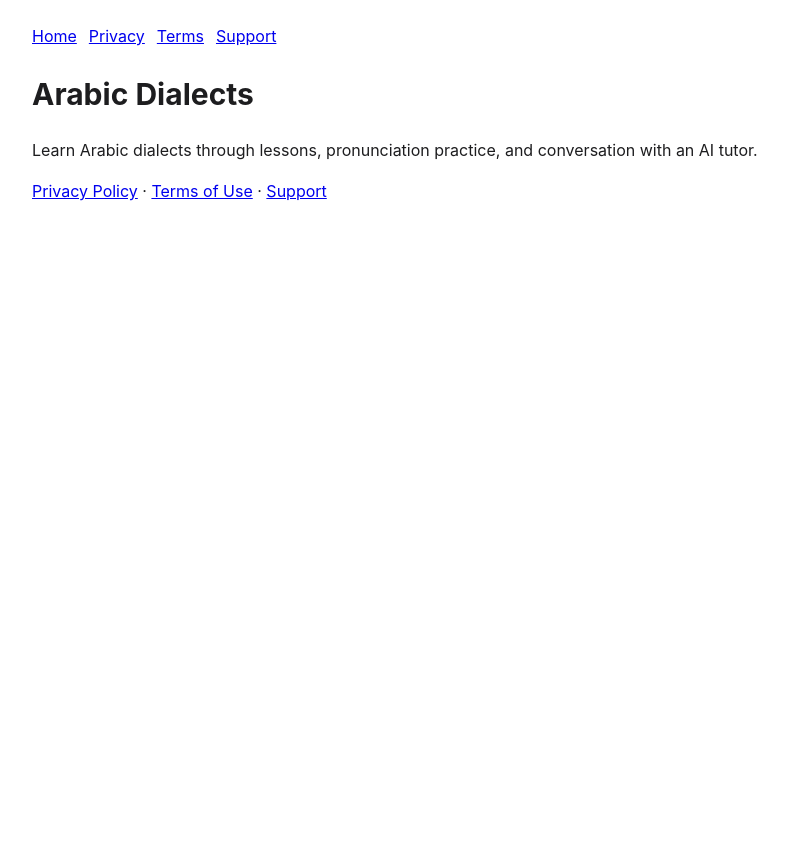
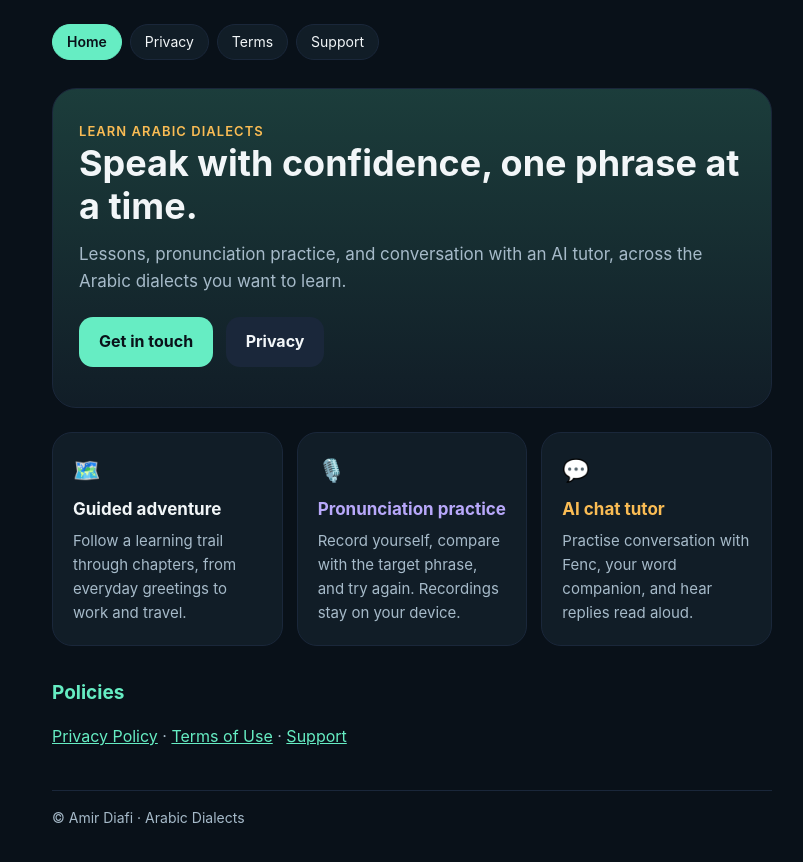
Before and after one commit to AmirDiafi/amirdiafi.github.io, a plain HTML site: page arabic-dialects/index.html in a window 1280 px wide. Shown: the whole page, without its empty margins (228-1031 px from the left). Before the commit the page ends 800 px from the top, so only its background shows below. Drawn offline with Linux system fonts and the light colour scheme.

Commit message:
Style Arabic Dialects pages with app-matched dark theme
Add shared styles.css using the app palette, a landing layout on the home page, and aria-current nav state. Policy text is unchanged.

Co-authored-by: Copilot <223556219+Copilot@users.noreply.github.com>

```diff
--- a/arabic-dialects/index.html
+++ b/arabic-dialects/index.html
@@ -5,16 +5,45 @@
 <meta name="viewport" content="width=device-width, initial-scale=1">
 <title>Arabic Dialects – Learn Arabic dialects</title>
 <meta name="description" content="Learn Arabic dialects with lessons, pronunciation practice, and AI chat.">
-<style>
-body{font-family:-apple-system,system-ui,Segoe UI,Roboto,sans-serif;max-width:760px;margin:0 auto;padding:24px;line-height:1.6;color:#1d1d1f}
-h1{font-size:30px}
-nav a{margin-right:12px}
-</style>
+<link rel="stylesheet" href="styles.css">
 </head>
 <body>
-<nav><a href="./">Home</a><a href="privacy.html">Privacy</a><a href="terms.html">Terms</a><a href="support.html">Support</a></nav>
-<h1>Arabic Dialects</h1>
-<p>Learn Arabic dialects through lessons, pronunciation practice, and conversation with an AI tutor.</p>
+<nav>
+  <a href="./" aria-current="page">Home</a>
+  <a href="privacy.html">Privacy</a>
+  <a href="terms.html">Terms</a>
+  <a href="support.html">Support</a>
+</nav>
+
+<section class="hero">
+  <div class="eyebrow">Learn Arabic dialects</div>
+  <h1>Speak with confidence, one phrase at a time.</h1>
+  <p>Lessons, pronunciation practice, and conversation with an AI tutor, across the Arabic dialects you want to learn.</p>
+  <a class="btn" href="support.html">Get in touch</a>
+  <a class="btn secondary" href="privacy.html">Privacy</a>
+</section>
+
+<div class="cards">
+  <div class="card">
+    <div class="icon">🗺️</div>
+    <h3>Guided adventure</h3>
+    <p>Follow a learning trail through chapters, from everyday greetings to work and travel.</p>
+  </div>
+  <div class="card lilac">
+    <div class="icon">🎙️</div>
+    <h3>Pronunciation practice</h3>
+    <p>Record yourself, compare with the target phrase, and try again. Recordings stay on your device.</p>
+  </div>
+  <div class="card gold">
+    <div class="icon">💬</div>
+    <h3>AI chat tutor</h3>
+    <p>Practise conversation with Fenc, your word companion, and hear replies read aloud.</p>
+  </div>
+</div>
+
+<h2>Policies</h2>
 <p><a href="privacy.html">Privacy Policy</a> · <a href="terms.html">Terms of Use</a> · <a href="support.html">Support</a></p>
+
+<footer>© Amir Diafi · Arabic Dialects</footer>
 </body>
 </html>
--- /dev/null
+++ b/arabic-dialects/styles.css
@@ -0,0 +1,48 @@
+:root{
+  --bg:#091119;
+  --surface:#111d27;
+  --elevated:#1a273a;
+  --mint:#66edc3;
+  --lilac:#b8a8fa;
+  --gold:#fabc54;
+  --muted:#a6bac9;
+  --text:#f2f6f8;
+}
+*{box-sizing:border-box}
+html{background:var(--bg)}
+body{
+  font-family:-apple-system,system-ui,"Segoe UI",Roboto,sans-serif;
+  max-width:760px;margin:0 auto;padding:24px 20px 48px;
+  line-height:1.6;color:var(--text);background:var(--bg);
+}
+a{color:var(--mint)}
+nav{display:flex;flex-wrap:wrap;gap:8px;margin-bottom:28px}
+nav a{
+  text-decoration:none;color:var(--text);background:var(--surface);
+  border:1px solid var(--elevated);border-radius:999px;padding:6px 14px;font-size:14px;
+}
+nav a[aria-current="page"]{background:var(--mint);color:var(--bg);border-color:var(--mint);font-weight:600}
+h1{font-size:30px;line-height:1.2;margin:0 0 12px}
+h2{font-size:19px;margin:32px 0 8px;color:var(--mint)}
+p,li{color:var(--muted)}
+strong{color:var(--text)}
+.hero{
+  background:linear-gradient(180deg,rgba(102,237,195,.20),var(--surface));
+  border:1px solid var(--elevated);border-radius:24px;padding:32px 26px;margin-bottom:24px;
+}
+.hero .eyebrow{color:var(--gold);font-size:13px;font-weight:600;letter-spacing:.08em;text-transform:uppercase}
+.hero h1{font-size:36px}
+.hero p{font-size:17px;margin:0 0 22px}
+.btn{
+  display:inline-block;text-decoration:none;background:var(--mint);color:var(--bg);
+  font-weight:700;border-radius:14px;padding:12px 20px;margin:0 8px 8px 0;
+}
+.btn.secondary{background:var(--elevated);color:var(--text)}
+.cards{display:grid;grid-template-columns:repeat(auto-fit,minmax(200px,1fr));gap:14px;margin:24px 0}
+.card{background:var(--surface);border:1px solid var(--elevated);border-radius:20px;padding:20px}
+.card h3{margin:0 0 6px;font-size:17px;color:var(--text)}
+.card p{margin:0;font-size:15px}
+.card .icon{font-size:22px;margin-bottom:8px}
+.card.lilac h3{color:var(--lilac)}
+.card.gold h3{color:var(--gold)}
+footer{margin-top:40px;font-size:14px;color:var(--muted);border-top:1px solid var(--elevated);padding-top:16px}
```
Also changed, not shown: arabic-dialects/privacy.html (+2 -6 lines), arabic-dialects/support.html (+2 -6 lines), arabic-dialects/terms.html (+2 -6 lines).
